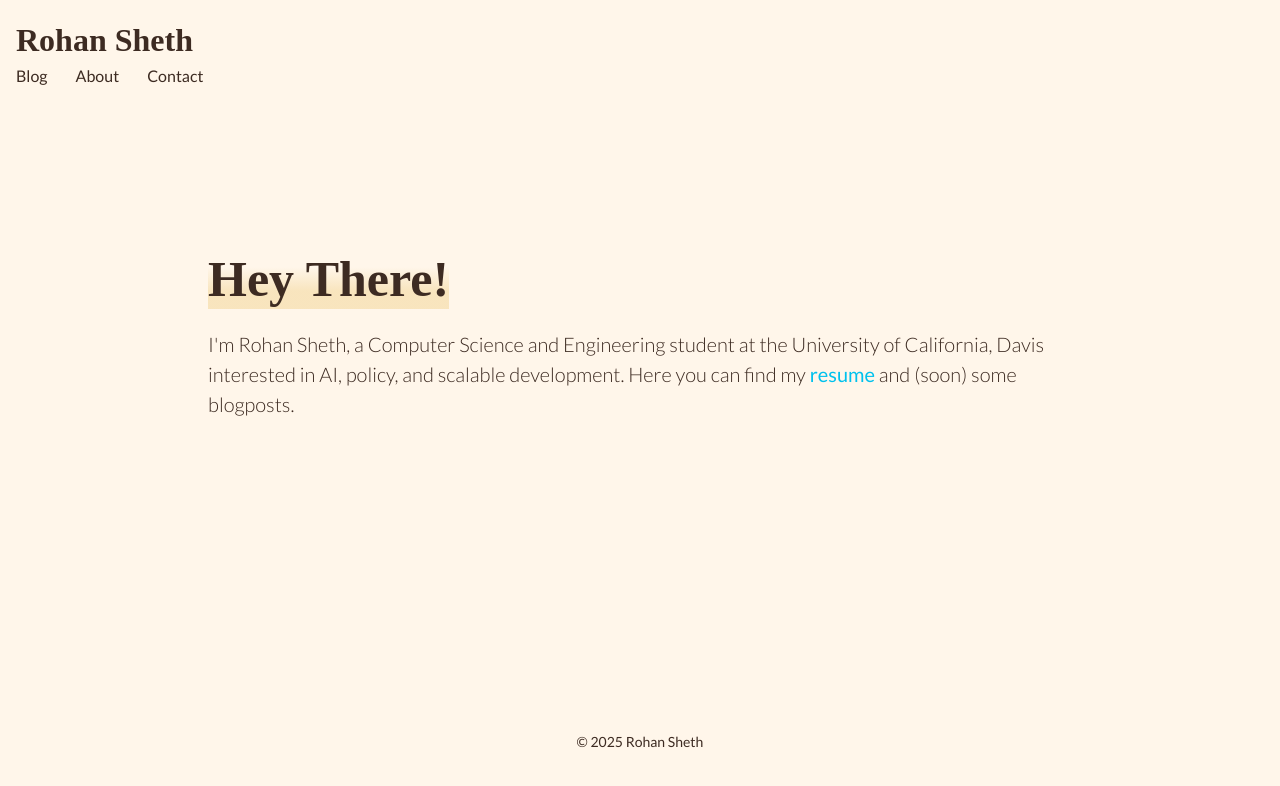
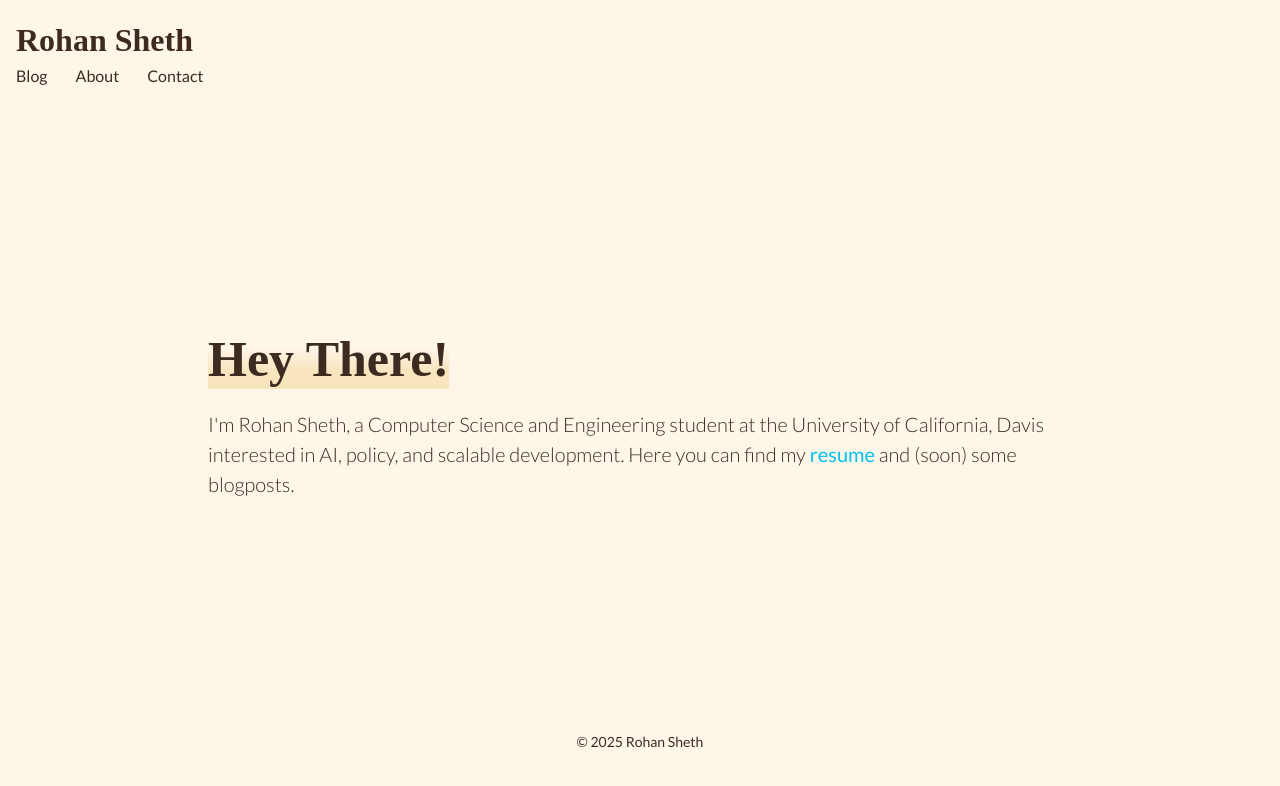
Before and after one commit to rohanjsheth/rohan-website, a React (Vite) app: page / in a window 1280 px wide. Shown: the top 786 px of the page. Built offline with nearby package versions, Linux system fonts and the light colour scheme; a web font is replaced by a local one.

Commit message:
fix spacing

```diff
--- a/src/About.tsx
+++ b/src/About.tsx
@@ -8,7 +8,7 @@ function About() {
       <div className="flex min-h-[20vh] flex-col items-center justify-center">
         <Header />
       </div>
-      <div className="flex flex-1 items-center justify-center p-4 -mt-[20vh]">
+      <div className="flex flex-1 items-center justify-center p-4">
         <Body />
       </div>
       <footer>
```
